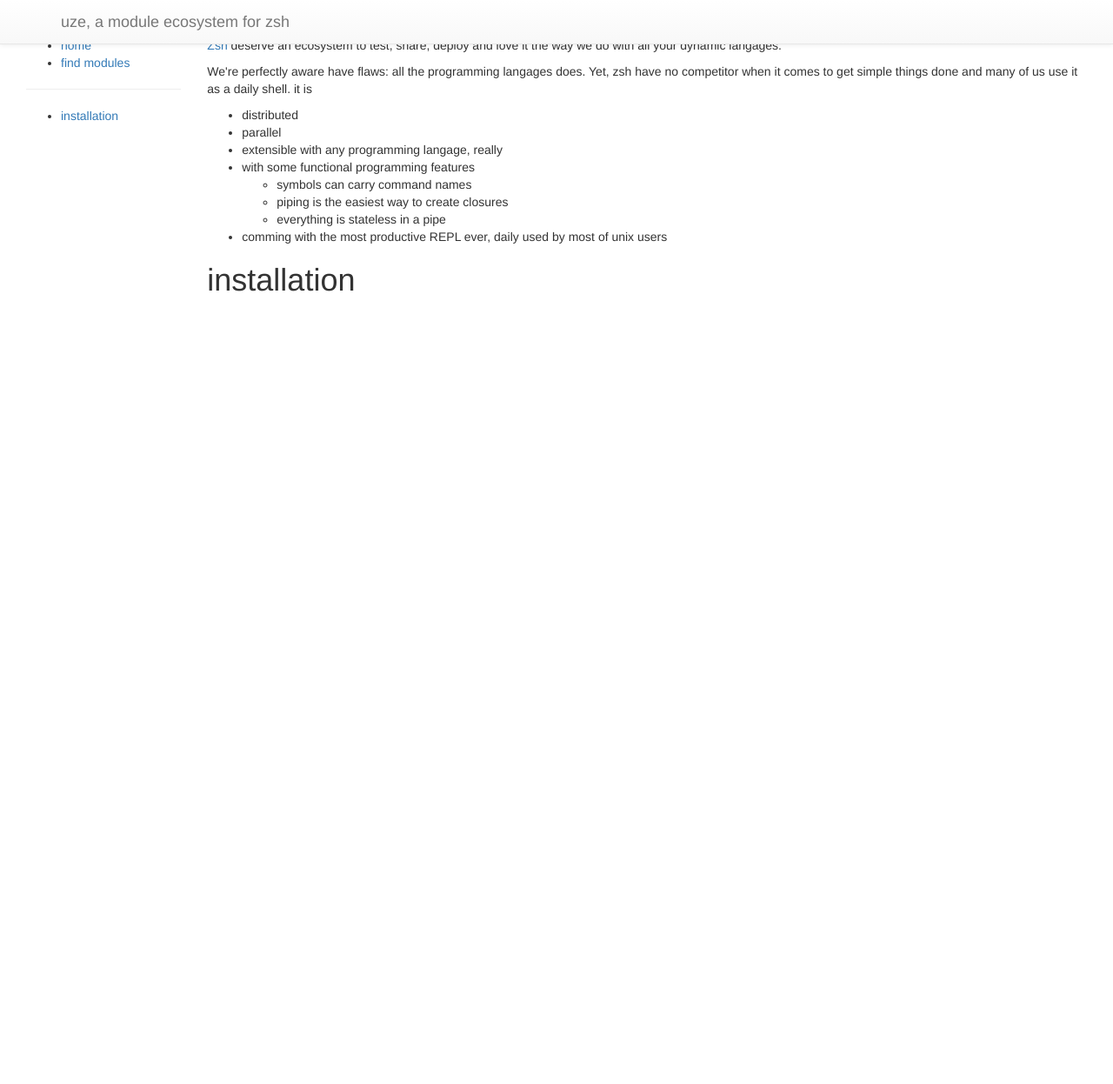
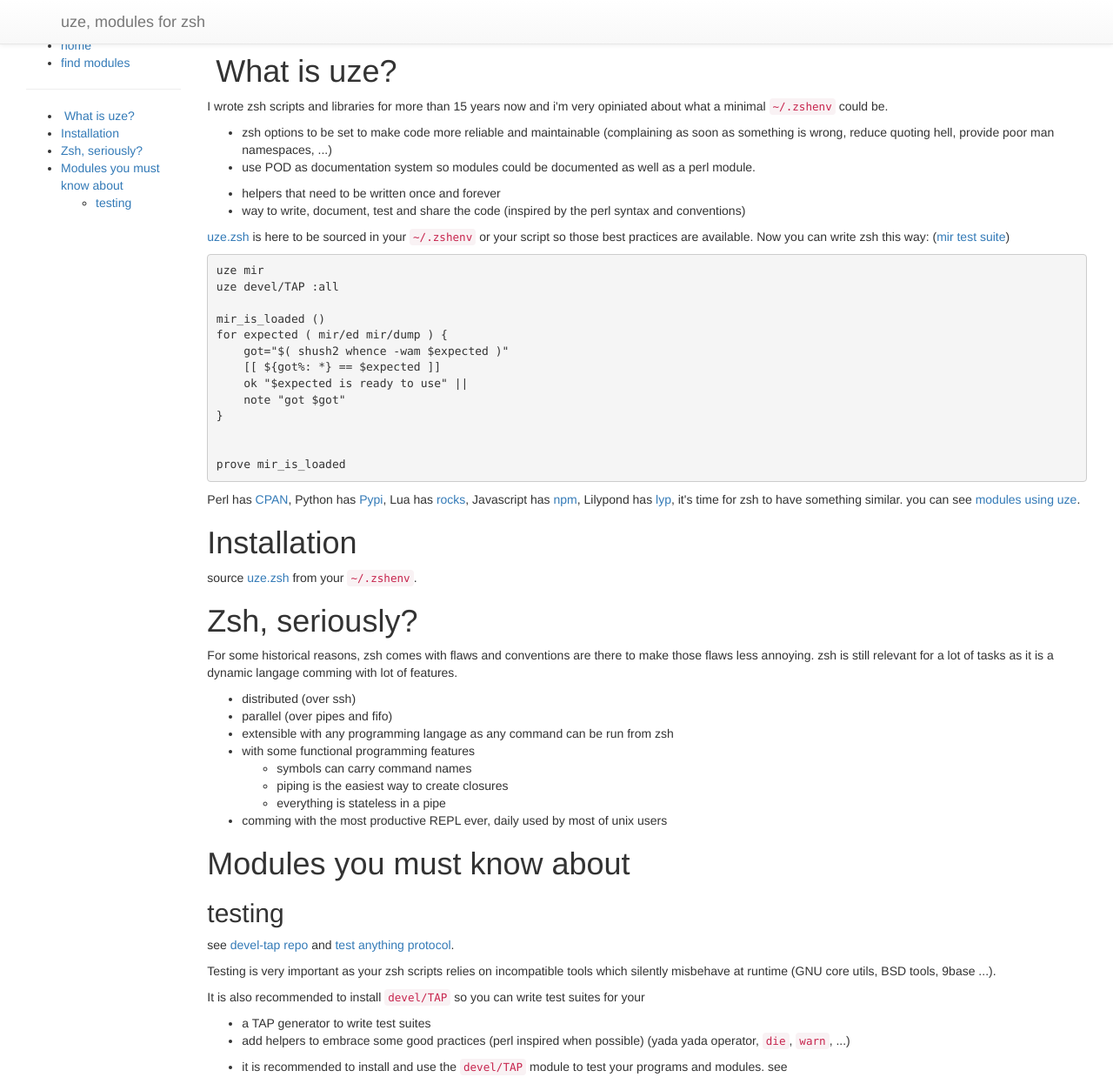
Before and after one commit to zsh-uze/zsh-uze.github.com, a plain HTML site: page index.html in a window 1280 px wide. Shown: the whole page at 87% size. Before the commit the page ends 800 px from the top, so only its background shows below. Drawn offline with nearby package versions, Linux system fonts and the light colour scheme.

Commit message:
update homepage

```diff
--- a/index.html
+++ b/index.html
@@ -1,22 +1,52 @@
-<!DOCTYPE html><html><head><title>uze, a module ecosystem for zsh</title><meta charset="utf-8"><meta http-equiv="x-ua-compatible" content="ie=edge"><meta name="viewport" content="width=device-width, initial-scale=1, minimum-scale=1, maximum-scale=1">
+<!DOCTYPE html><html><head><title>uze, modules for zsh</title><meta charset="utf-8"><meta http-equiv="x-ua-compatible" content="ie=edge"><meta name="viewport" content="width=device-width, initial-scale=1, minimum-scale=1, maximum-scale=1">
 
 
 
 
 
 <link rel="stylesheet" href="https://maxcdn.bootstrapcdn.com/bootstrap/3.3.6/css/bootstrap.min.css" integrity="sha384-1q8mTJOASx8j1Au+a5WDVnPi2lkFfwwEAa8hDDdjZlpLegxhjVME1fgjWPGmkzs7" crossorigin="anonymous">
-<link rel="stylesheet" href="https://maxcdn.bootstrapcdn.com/bootstrap/3.3.6/css/bootstrap-theme.min.css" integrity="sha384-fLW2N01lMqjakBkx3l/M9EahuwpSfeNvV63J5ezn3uZzapT0u7EYsXMjQV+0En5r" crossorigin="anonymous"><link rel="stylesheet" href="./look.css"></head><body><div role="navigation" class="navbar navbar-default navbar-fixed-top"><div class="container"><div class="navbar-header"><a href="#" class="navbar-brand">uze, a module ecosystem for zsh</a></div><form role="form" class="navbar-form navbar-right"><div class="form-group"></div></form></div></div><div style="margin-top: 3em" class="container-fluid"><div class="row-fluid"><div class="col-md-2"><ul>
+<link rel="stylesheet" href="https://maxcdn.bootstrapcdn.com/bootstrap/3.3.6/css/bootstrap-theme.min.css" integrity="sha384-fLW2N01lMqjakBkx3l/M9EahuwpSfeNvV63J5ezn3uZzapT0u7EYsXMjQV+0En5r" crossorigin="anonymous"><link rel="stylesheet" href="./look.css"></head><body><div class="navbar navbar-default navbar-fixed-top" role="navigation"><div class="container"><div class="navbar-header"><a class="navbar-brand" href="#">uze, modules for zsh</a></div><form class="navbar-form navbar-right" role="form"><div class="form-group"></div></form></div></div><div class="container-fluid" style="margin-top: 3em"><div class="row-fluid"><div class="col-md-2"><ul>
 <li><a href="index.html">home</a></li>
 <li><a href="modules.html">find modules</a></li>
 </ul><hr width="100%"/>
 <nav id="TOC"><ul>
-<li><a href="#installation">installation</a></li>
-</ul></nav></div><div class="row-fluid"></div></div><div class="col-md-10"><p><a href="http://www.zsh.org">Zsh</a> deserve an ecosystem to test, share, deploy and love it the way we do with all your dynamic langages.</p>
-<p>We're perfectly aware have flaws: all the programming langages does. Yet, zsh have no competitor when it comes to get simple things done and many of us use it as a daily shell. it is</p>
+<li><a href="#what-is-uze"> What is uze?</a></li>
+<li><a href="#installation">Installation</a></li>
+<li><a href="#zsh-seriously">Zsh, seriously?</a></li>
+<li><a href="#modules-you-must-know-about">Modules you must know about</a><ul>
+<li><a href="#testing">testing</a></li>
+</ul></li>
+</ul></nav></div><div class="row-fluid"></div></div><div class="col-md-10"><h1 id="what-is-uze"> What is uze?</h1>
+<p>I wrote zsh scripts and libraries for more than 15 years now and i'm very opiniated about what a minimal <code>~/.zshenv</code> could be.</p>
 <ul>
-<li>distributed</li>
-<li>parallel</li>
-<li>extensible with any programming langage, really</li>
+<li>zsh options to be set to make code more reliable and maintainable (complaining as soon as something is wrong, reduce quoting hell, provide poor man namespaces, ...)</li>
+<li><p>use POD as documentation system so modules could be documented as well as a perl module.</p></li>
+<li>helpers that need to be written once and forever</li>
+<li><p>way to write, document, test and share the code (inspired by the perl syntax and conventions)</p></li>
+</ul>
+<p><a href="https://raw.githubusercontent.com/zsh-uze/uze/master/lib/uze.zsh">uze.zsh</a> is here to be sourced in your <code>~/.zshenv</code> or your script so those best practices are available. Now you can write zsh this way: (<a href="https://github.com/eiro/uze/blob/master/t/00_mir_load.zsh">mir test suite</a>)</p>
+<pre><code>uze mir
+uze devel/TAP :all
+
+mir_is_loaded ()
+for expected ( mir/ed mir/dump ) {
+    got=&quot;$( shush2 whence -wam $expected )&quot;
+    [[ ${got%: *} == $expected ]]
+    ok &quot;$expected is ready to use&quot; ||
+    note &quot;got $got&quot;
+}
+
+
+prove mir_is_loaded</code></pre>
+<p>Perl has <a href="http://www.metacpan.org">CPAN</a>, Python has <a href="https://pypi.python.org/pypi">Pypi</a>, Lua has <a href="https://luarocks.org/">rocks</a>, Javascript has <a href="https://www.npmjs.com/">npm</a>, Lilypond has <a href="https://github.com/noteflakes/lyp">lyp</a>, it's time for zsh to have something similar. you can see <a href="//modules.html">modules using uze</a>.</p>
+<h1 id="installation">Installation</h1>
+<p>source <a href="https://raw.githubusercontent.com/zsh-uze/uze/master/lib/uze.zsh">uze.zsh</a> from your <code>~/.zshenv</code>.</p>
+<h1 id="zsh-seriously">Zsh, seriously?</h1>
+<p>For some historical reasons, zsh comes with flaws and conventions are there to make those flaws less annoying. zsh is still relevant for a lot of tasks as it is a dynamic langage comming with lot of features.</p>
+<ul>
+<li>distributed (over ssh)</li>
+<li>parallel (over pipes and fifo)</li>
+<li>extensible with any programming langage as any command can be run from zsh</li>
 <li>with some functional programming features
 <ul>
 <li>symbols can carry command names</li>
@@ -25,5 +55,13 @@
 </ul></li>
 <li>comming with the most productive REPL ever, daily used by most of unix users</li>
 </ul>
-<h1 id="installation">installation</h1></div></div></div></body><script src="./behave.js"></script><script src="js/vendor/modernizr-2.6.2-respond-1.1.0.min.js"></script><script src="http://django-static.u-strasbg.fr/dipstrap/latest/js/vendor/jquery-1.11.0.min.js"></script><script src="http://django-static.u-strasbg.fr/dipstrap/latest/js/vendor/bootstrap.min.js"></script><script src="https://maxcdn.bootstrapcdn.com/bootstrap/3.3.6/js/bootstrap.min.js" integrity="sha384-0mSbJDEHialfmuBBQP6A4Qrprq5OVfW37PRR3j5ELqxss1yVqOtnepnHVP9aJ7xS" crossorigin="anonymous">script></script>
-</html>
+<h1 id="modules-you-must-know-about">Modules you must know about</h1>
+<h2 id="testing">testing</h2>
+<p>see <a href="http://github.com/zsh-uze/devel-tap">devel-tap repo</a> and <a href="https://testanything.org/">test anything protocol</a>.</p>
+<p>Testing is very important as your zsh scripts relies on incompatible tools which silently misbehave at runtime (GNU core utils, BSD tools, 9base ...).</p>
+<p>It is also recommended to install <code>devel/TAP</code> so you can write test suites for your</p>
+<ul>
+<li>a TAP generator to write test suites</li>
+<li><p>add helpers to embrace some good practices (perl inspired when possible) (yada yada operator, <code>die</code>, <code>warn</code>, ...)</p></li>
+<li><p>it is recommended to install and use the <code>devel/TAP</code> module to test your programs and modules. see</p></li>
+</ul></div></div></div></body><script src="./behave.js"></script><script src="https://maxcdn.bootstrapcdn.com/bootstrap/3.3.6/js/bootstrap.min.js" integrity="sha384-0mSbJDEHialfmuBBQP6A4Qrprq5OVfW37PRR3j5ELqxss1yVqOtnepnHVP9aJ7xS" crossorigin="anonymous">script></script></html>
```
Also changed, not shown: 1 other file.
